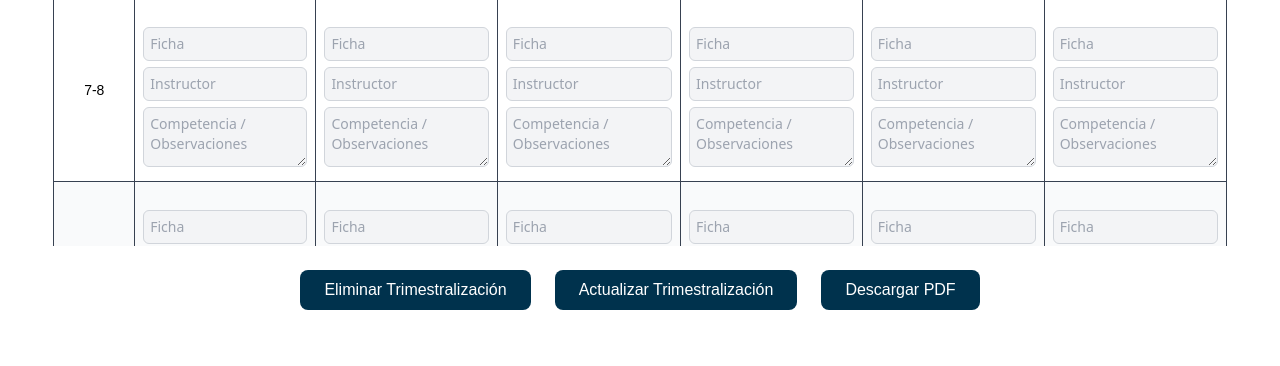
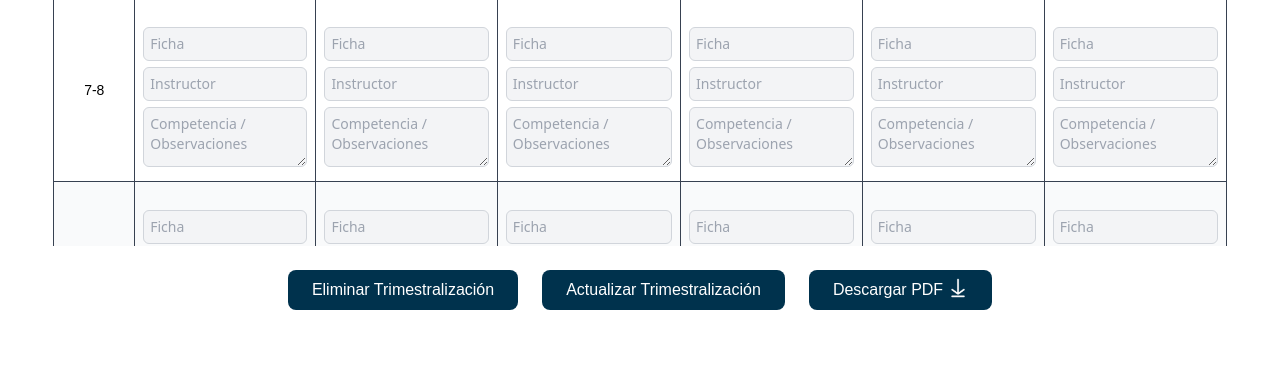
Before and after one commit to Jhonatan1217/proyecto-0-, a PHP site: template src/views/register_tables.php in a window 1280 px wide. Shown: the part 394-760 px from the top of the page. Run offline with PHP 8.4, Linux system fonts and the light colour scheme; the template is opened without the code that fills it, so the values that code supplies are empty; some libraries are stand-ins or nearby versions.

Commit message:
agregado icono descarga

```diff
--- a/src/views/register_tables.php
+++ b/src/views/register_tables.php
@@ -187,7 +187,7 @@
         <div class="mt-6 mb-6 flex gap-6">
         <button onclick="mostrarModalEliminar()" class="bg-[#00324D] text-white px-6 py-2 rounded-lg hover:bg-blue-700 transition">Eliminar Trimestralización</button>
         <button onclick="actualizar()" class="bg-[#00324D] text-white px-6 py-2 rounded-lg hover:bg-blue-700 transition">Actualizar Trimestralización</button>
-        <button onclick="descargarPDF()" class="bg-[#00324D] text-white px-6 py-2 rounded-lg hover:bg-blue-700 transition">Descargar PDF</button>
+        <button onclick="descargarPDF()" class="bg-[#00324D] text-white px-6 py-2 rounded-lg hover:bg-blue-700 transition" style= "display: flex;">Descargar PDF<img src="src/assets/img/descargar.png" style = "margin-left: 5px; width: 20px; height: 20px"><img/></button>
         </div>
     </main>
     <div id="modalEliminar" class="modal-overlay">
```
Also changed, not shown: src/assets/img/descargar.png (added).
